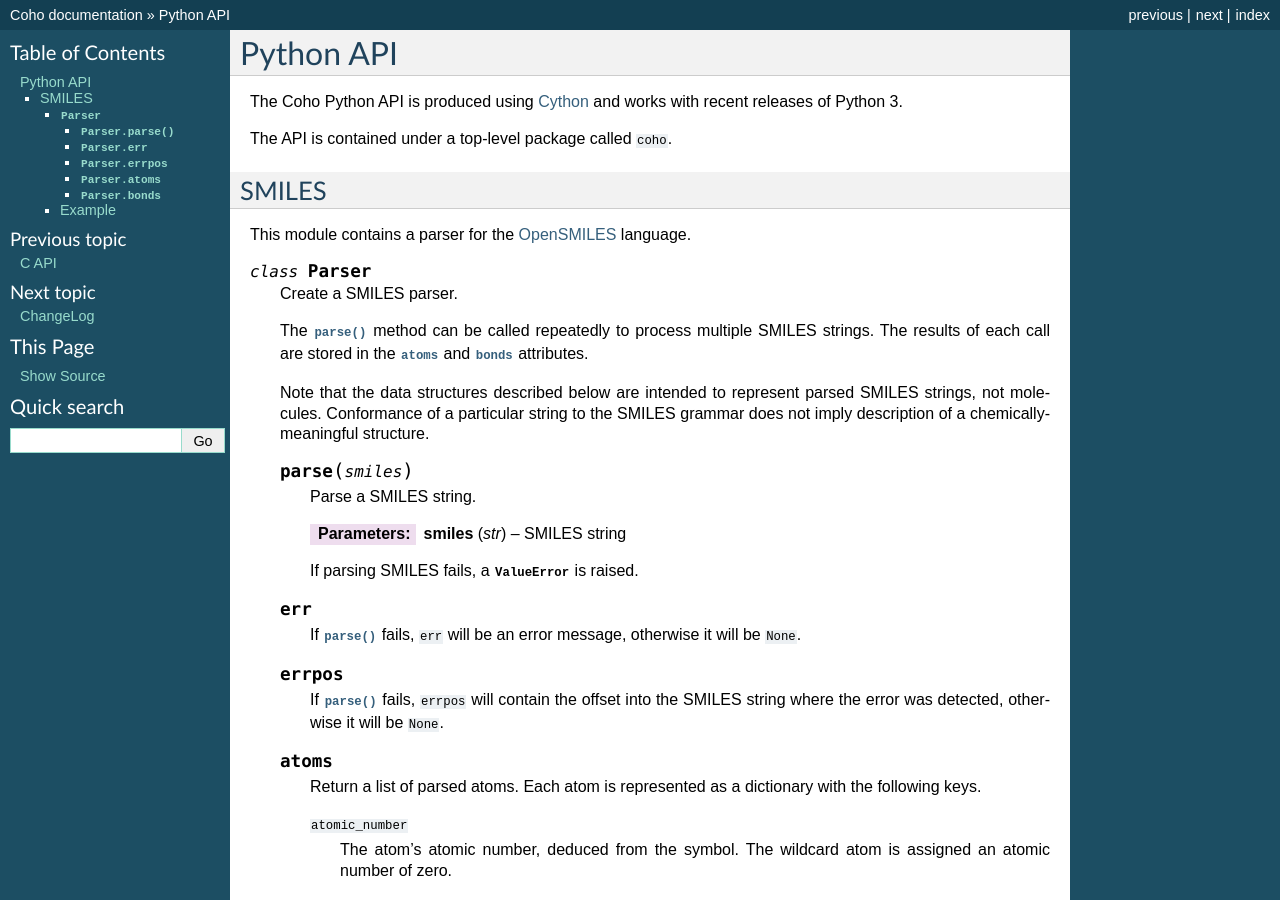
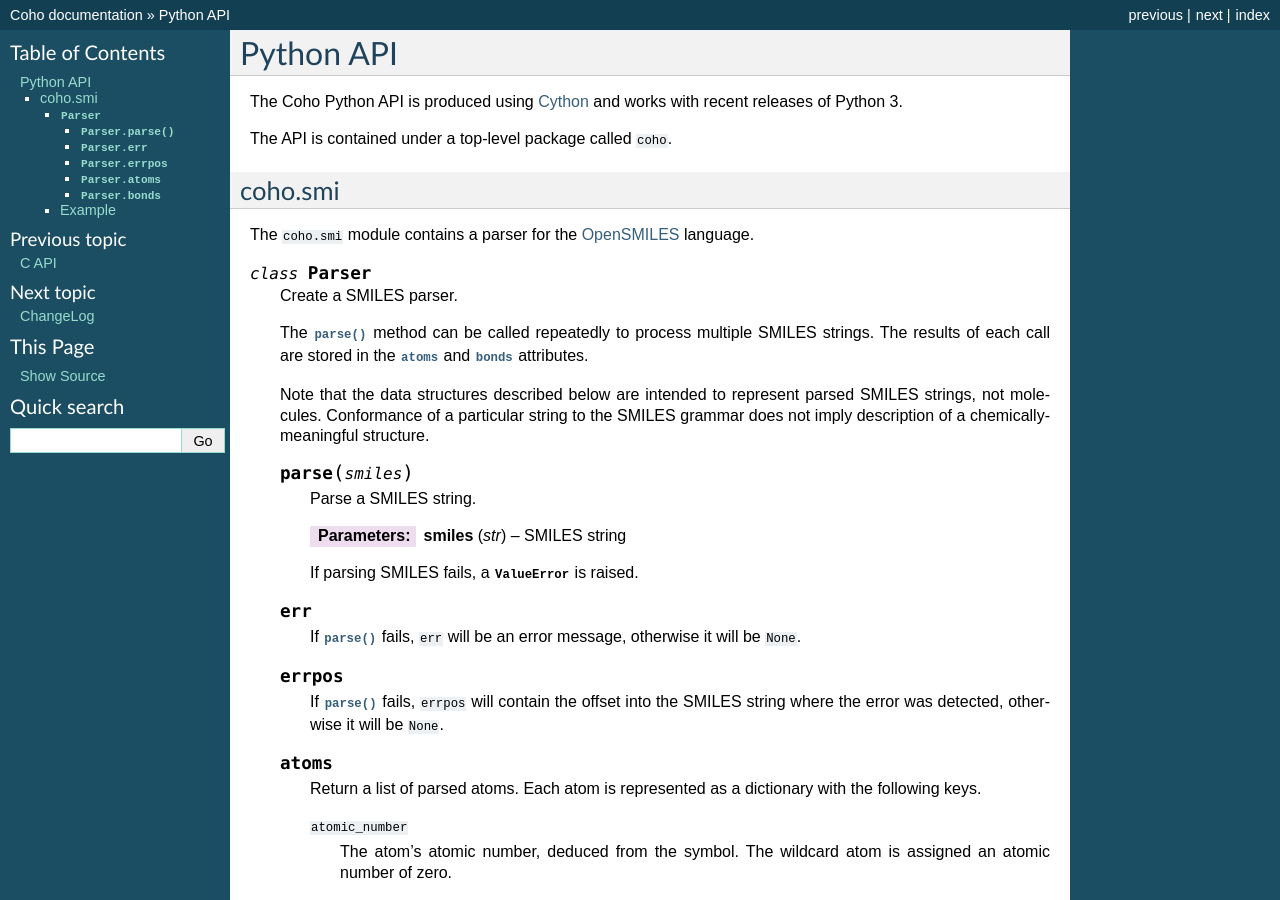
Before and after one commit to cornett/coho, a Sphinx documentation site: the page built from doc/pyapi.rst, in a window 1280 px wide and 900 px high. Built offline with Sphinx 7.4.7, drawn with Linux system fonts in a browser that asks for light colours.

Commit message:
Improve docs

```diff
--- a/doc/capi.rst
+++ b/doc/capi.rst
@@ -252,7 +252,7 @@ fields.
     If successful, the fields of :type:`smi <smi>` will contain
     the results.
 
-    :param smi: Parsing context
+    :param smi: Parsing context, initialized by :func:`smi_init()`
     :param str: SMILES string
     :param sz: Amount of string to read.  If zero, the entire string is parsed.
     :return: Returns 0 on success, -1 on failure
@@ -295,5 +295,7 @@ The following example shows how to parse a SMILES string::
                            smi.bonds[i].order);
             }
 
+            smi_free(&smi);
+
             return 0;
     }
--- a/doc/pyapi.rst
+++ b/doc/pyapi.rst
@@ -7,12 +7,12 @@ works with recent releases of Python 3.
 The API is contained under a top-level package called ``coho``.
 
 
-SMILES
-------
+coho.smi
+--------
 
-.. :module:: coho.smi
+.. :py:module:: coho.smi
 
-This module contains a parser for the
+The ``coho.smi`` module contains a parser for the
 `OpenSMILES <http://opensmiles.org/>`_ language.
 
 .. class:: Parser
```
